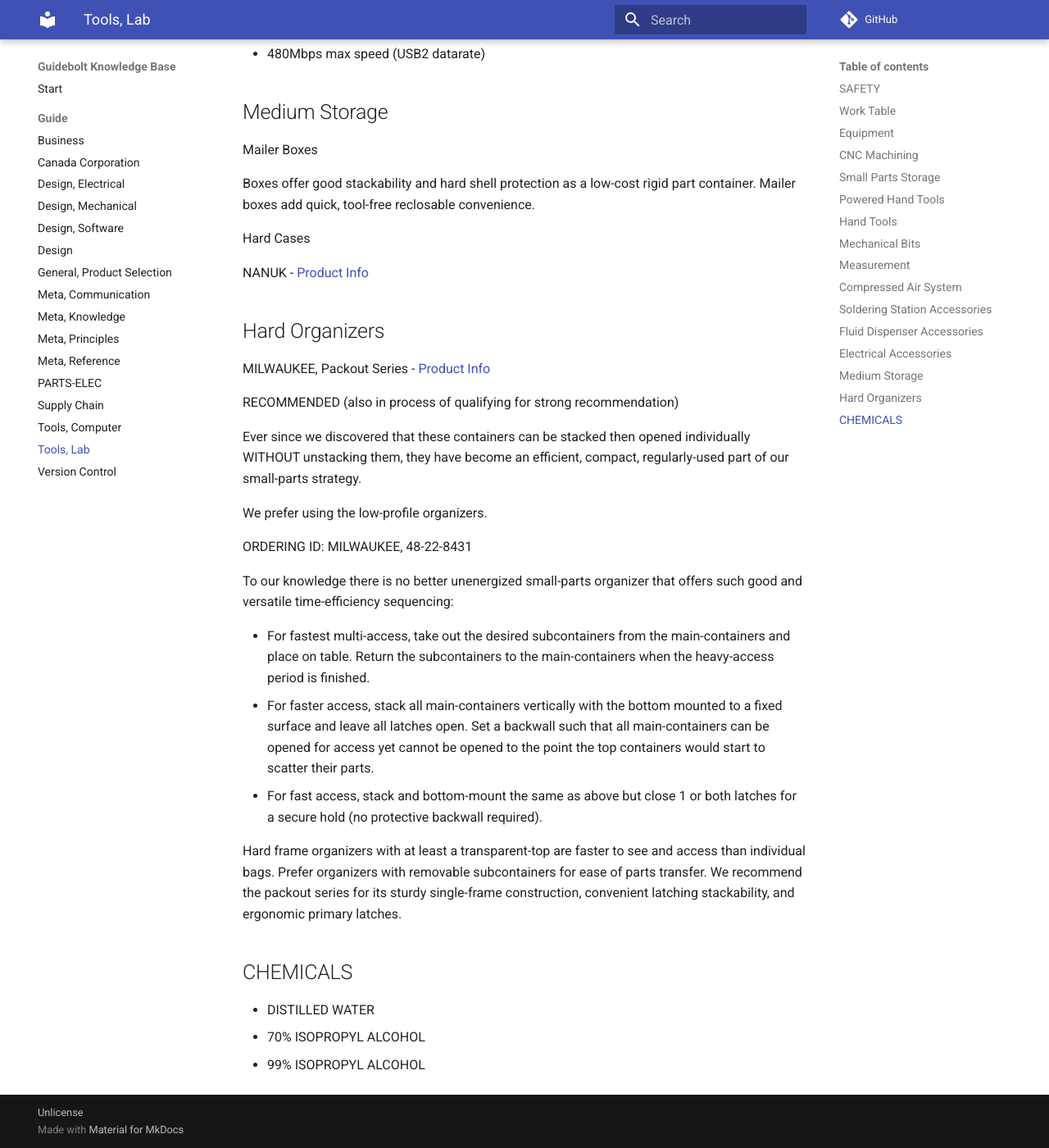
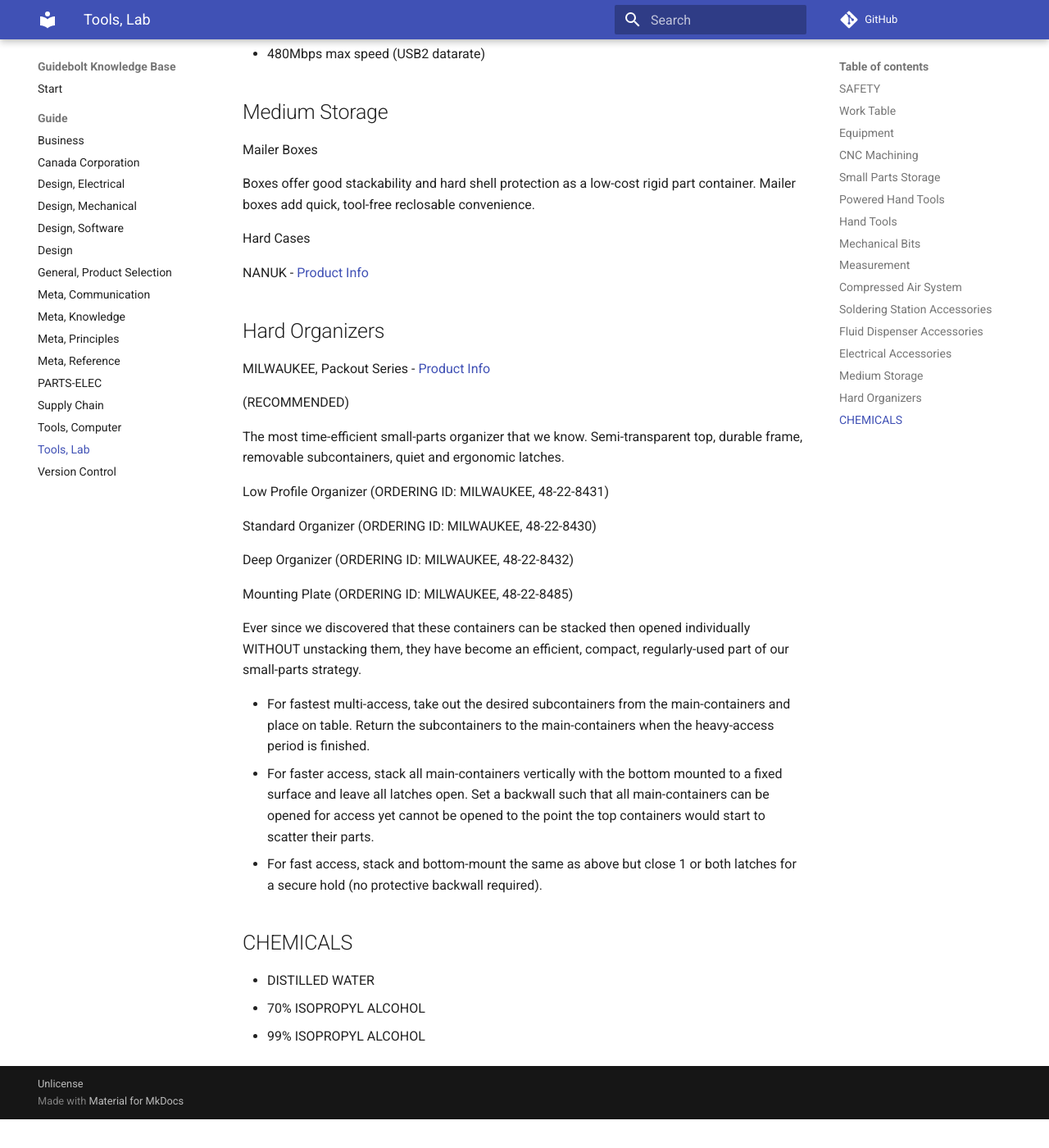
Before and after one commit to Guidebolt/knowledge, an MkDocs documentation site: the page built from docs/guide/tools-lab.md, in a window 1280 px wide and 1400 px high, scrolled down 7088 px. Shown: the whole window at 82% size. Built offline with MkDocs 1.6.1 and Material for MkDocs 9.7.7, drawn with Linux system fonts in a browser that asks for light colours; comment, search, counter and statistics services are not loaded; after the commit the page ends 8453 px from its top, so only the background shows below that.

Commit message:
milwaukee packout update

```diff
--- a/docs/guide/tools-lab.md
+++ b/docs/guide/tools-lab.md
@@ -278,21 +278,23 @@ NANUK - [Product Info](https://www.nanuk.com/)
 
 MILWAUKEE, Packout Series - [Product Info](https://www.milwaukeetool.com/Products/Storage-Solutions/PACKOUT)
 
-RECOMMENDED (also in process of qualifying for strong recommendation)
+(RECOMMENDED)
+
+The most time-efficient small-parts organizer that we know. Semi-transparent top, durable frame, removable subcontainers, quiet and ergonomic latches.
+
+Low Profile Organizer (ORDERING ID: MILWAUKEE, 48-22-8431)
+
+Standard Organizer (ORDERING ID: MILWAUKEE, 48-22-8430)
+
+Deep Organizer (ORDERING ID: MILWAUKEE, 48-22-8432)
+
+Mounting Plate (ORDERING ID: MILWAUKEE, 48-22-8485)
 
 Ever since we discovered that these containers can be stacked then opened individually WITHOUT unstacking them, they have become an efficient, compact, regularly-used part of our small-parts strategy.
-
-We prefer using the low-profile organizers.
-
-ORDERING ID: MILWAUKEE, 48-22-8431
-
-To our knowledge there is no better unenergized small-parts organizer that offers such good and versatile time-efficiency sequencing:
 
 * For fastest multi-access, take out the desired subcontainers from the main-containers and place on table. Return the subcontainers to the main-containers when the heavy-access period is finished.
 * For faster access, stack all main-containers vertically with the bottom mounted to a fixed surface and leave all latches open. Set a backwall such that all main-containers can be opened for access yet cannot be opened to the point the top containers would start to scatter their parts.
 * For fast access, stack and bottom-mount the same as above but close 1 or both latches for a secure hold (no protective backwall required).
-
-Hard frame organizers with at least a transparent-top are faster to see and access than individual bags. Prefer organizers with removable subcontainers for ease of parts transfer. We recommend the packout series for its sturdy single-frame construction, convenient latching stackability, and ergonomic primary latches.
 
 ## CHEMICALS
 
```
